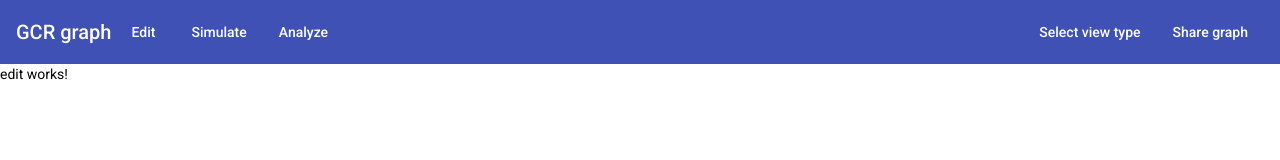
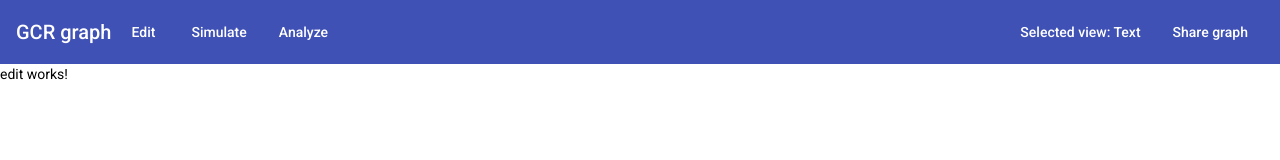
Before and after one commit to Olaybence/DCR-Graph-website, an Angular app: page /edit in a window 1280 px wide. Shown: the top 160 px of the page. Built offline with nearby package versions, Linux system fonts and the light colour scheme.

Commit message:
fix: show selected type in appbar

```diff
--- a/src/app/edit-page/edit-header/edit-header.component.html
+++ b/src/app/edit-page/edit-header/edit-header.component.html
@@ -25,7 +25,7 @@
   </mat-menu>
 
   <span class="spacer"></span>
-  <button mat-button [matMenuTriggerFor]="viewType">Select view type</button>
+  <button mat-button [matMenuTriggerFor]="viewType">Selected view: {{ getSelectedViewType }}</button>
   <mat-menu #viewType="matMenu">
     <button
       mat-menu-item
--- a/src/app/edit-page/edit-header/edit-header.component.ts
+++ b/src/app/edit-page/edit-header/edit-header.component.ts
@@ -54,4 +54,8 @@ export class EditHeaderComponent implements OnInit {
   handleOnViewType(vt: ViewType) {
     this.selectedViewType = vt;
   }
+
+  get getSelectedViewType(): string {
+    return this.selectedViewType.charAt(0).toUpperCase() + this.selectedViewType.slice(1)
+  }
 }
```
